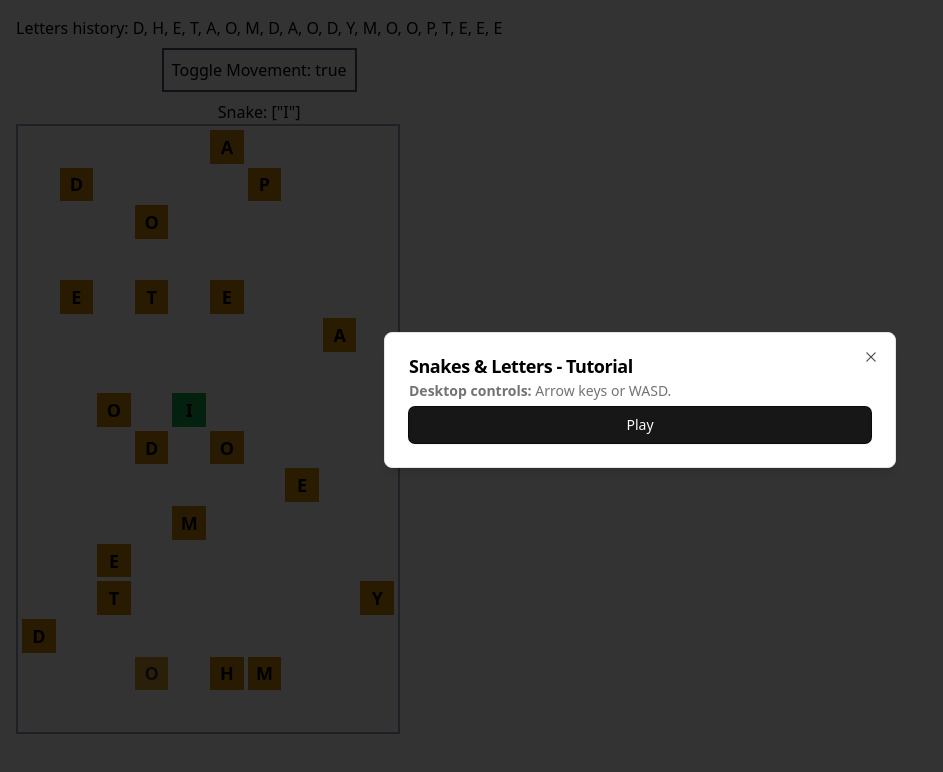
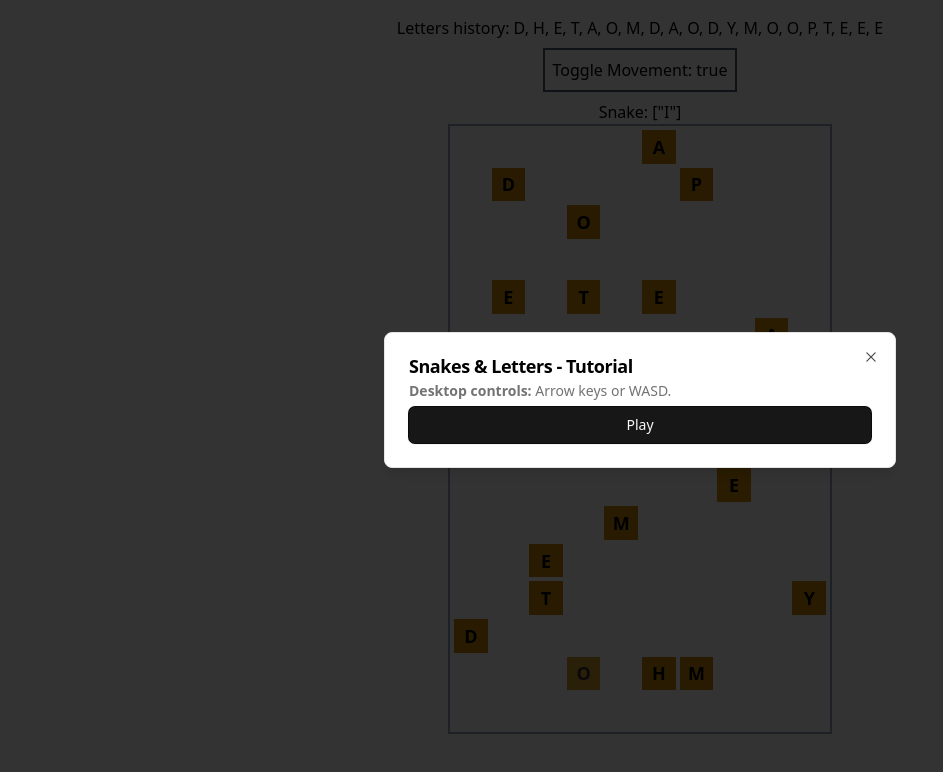
Before and after one commit to yegorkay/snake-word, a React (Vite) app: page / in a window 1280 px wide. Shown: the top 772 px of the page, without its empty margins (0-943 px from the left). Built offline with nearby package versions, Linux system fonts and the light colour scheme.

Commit message:
fix desktop layout

```diff
--- a/src/App.tsx
+++ b/src/App.tsx
@@ -668,7 +668,10 @@ const Game = () => {
   );
 
   return (
-    <div {...handlers} className="p-4 flex flex-col items-start h-svh">
+    <div
+      {...handlers}
+      className="p-4 flex flex-col items-start sm:items-center h-svh"
+    >
       {import.meta.env.DEV && (
         <div className="sm:flex hidden flex-col items-center">
           <h3>Letters history: {letters.map((l) => l.letter).join(", ")}</h3>
```
